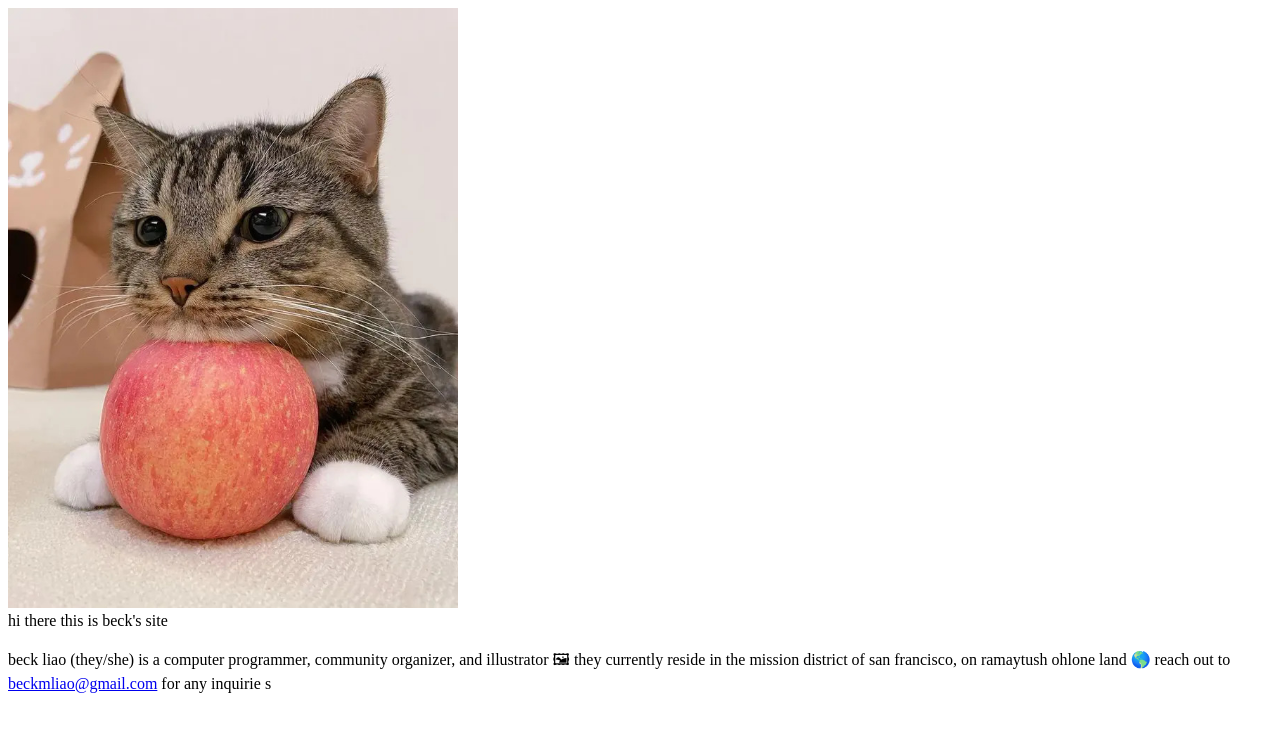
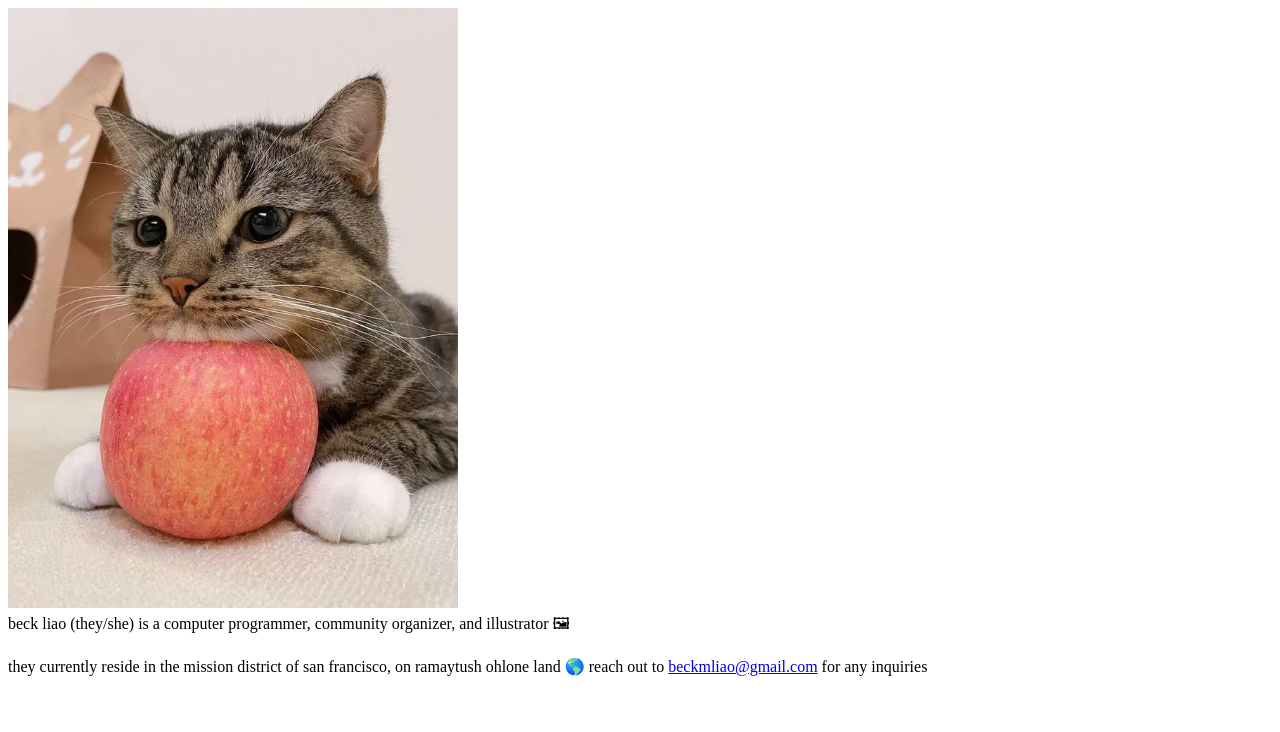
Before and after one commit to xiaoj1e/beck-site, a React (Create React App) app: page / in a window 1280 px wide. Shown: the top 732 px of the page. Built offline with nearby package versions, Linux system fonts and the light colour scheme.

Commit message:
Fixing text

```diff
--- a/src/App.js
+++ b/src/App.js
@@ -4,10 +4,11 @@ function App() {
   return (
     <>
       <img style={{width: 450}} src={cat} className="Friend" alt="Friend" />
-      <div> hi there this is beck's site</div>
+      {/* <div> hi there this is beck's site</div> */}
       <br/>
-      <div>beck liao (they/she) is a computer programmer, community organizer, and illustrator &#128444;
-      they currently reside in the mission district of san francisco, on ramaytush ohlone land &#127758; reach out to <a href = "mailto: beckmliao@gmail.com">beckmliao@gmail.com</a> for any inquirie s</div>
+      <div>beck liao (they/she) is a computer programmer, community organizer, and illustrator &#128444;</div>
+      <br/>
+      <div>they currently reside in the mission district of san francisco, on ramaytush ohlone land &#127758; reach out to <a href = "mailto: beckmliao@gmail.com">beckmliao@gmail.com</a> for any inquiries</div>
     </>
     // <div className="App">
     //   <header className="App-header">
```
